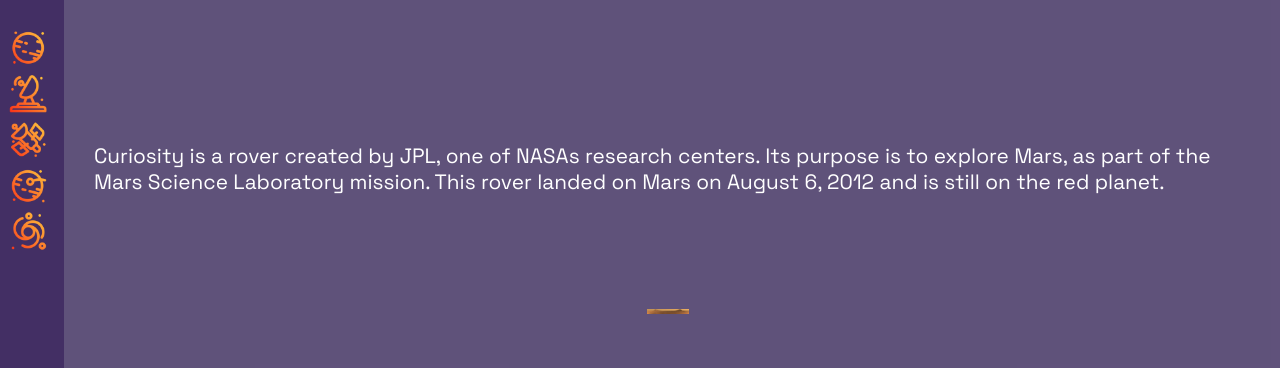
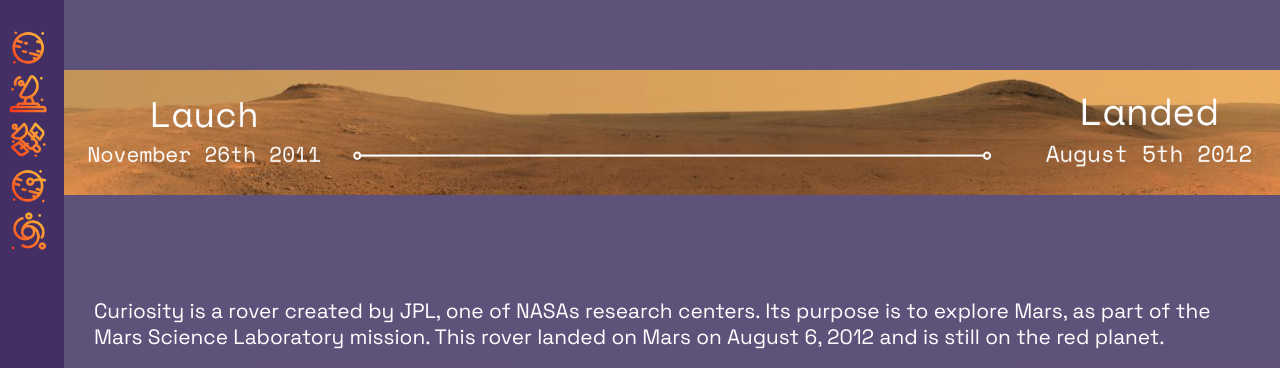
Before and after one commit to WildCodeSchool/-RMT-2203-TeamKarma-lions, a React (Vite) app in the folder frontend/: page /Curiosity in a window 1280 px wide. Shown: the part 145-513 px from the top of the page. Built offline with nearby package versions, Linux system fonts and the light colour scheme; no server answers.

Commit message:
update timeline

```diff
--- a/frontend/src/components/Curiosity/Timeline.jsx
+++ b/frontend/src/components/Curiosity/Timeline.jsx
@@ -1,9 +1,14 @@
 import React from "react";
+import "../../styles/Timeline.scss";
 
 export default function Timeline() {
   return (
-    <div>
-      <img src="../src/assets/Timeline.png" alt="planet mars" />
+    <div className="timelineCuriosity">
+      <img
+        className="timelineImg"
+        src="../src/assets/Timeline.png"
+        alt="planet mars"
+      />
     </div>
   );
 }
--- a/frontend/src/pages/Curiosity.jsx
+++ b/frontend/src/pages/Curiosity.jsx
@@ -9,13 +9,14 @@ export default function Home() {
   return (
     <>
       <Titre titre="Rover : CURIOSITY" />
+      <Timeline />
       <p className="intro-site">
         Curiosity is a rover created by JPL, one of NASAs research centers. Its
         purpose is to explore Mars, as part of the Mars Science Laboratory
         mission. This rover landed on Mars on August 6, 2012 and is still on the
         red planet.
       </p>
-      <Timeline />
+
       <CountCuriosity />
       <CuriosityPics />
     </>
--- /dev/null
+++ b/frontend/src/styles/Timeline.scss
@@ -0,0 +1,11 @@
+.timelineCuriosity {
+  width: calc(100vw - 4rem);
+  display: flex;
+  flex-direction: column;
+  align-items: center;
+}
+
+.timelineImg{
+    width: 100%;
+    padding: 0;
+}
```
Also changed, not shown: frontend/src/assets/Timeline.png.
